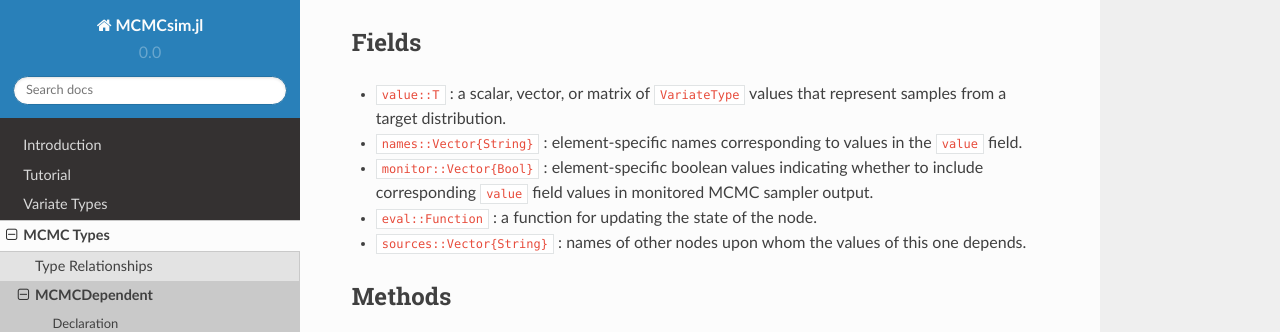
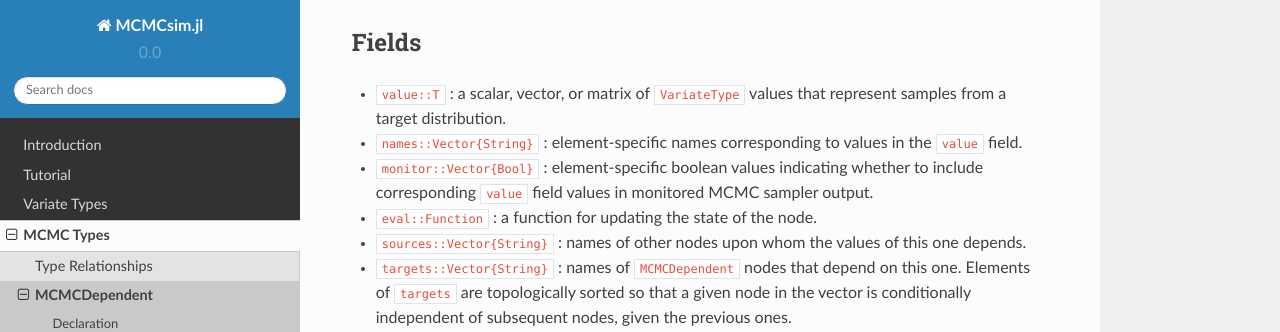
Before and after one commit to brian-j-smith/Mamba.jl, a Sphinx documentation site: the page built from doc/mcmc/dependent.rst, in a window 1280 px wide and 900 px high, scrolled down 678 px, cut to the strip 0-332 px from the top of the window. Built offline with Sphinx 7.4.7 and the Read the Docs theme 2.0.0, drawn with Linux system fonts in a browser that asks for light colours; formulas are drawn with MathJax 3; some of the changed text lies outside the part shown.

Commit message:
Added targets fields to MCMCDependent types.

```diff
--- a/doc/mcmc/dependent.rst
+++ b/doc/mcmc/dependent.rst
@@ -22,6 +22,7 @@ Fields
 * ``monitor::Vector{Bool}`` : element-specific boolean values indicating whether to include corresponding ``value`` field values in monitored MCMC sampler output.
 * ``eval::Function`` : a function for updating the state of the node.
 * ``sources::Vector{String}`` : names of other nodes upon whom the values of this one depends.
+* ``targets::Vector{String}`` : names of ``MCMCDependent`` nodes that depend on this one.  Elements of ``targets`` are topologically sorted so that a given node in the vector is conditionally independent of subsequent nodes, given the previous ones.
 
 Methods
 ^^^^^^^
@@ -115,6 +116,7 @@ Fields
 * ``monitor::Vector{Bool}`` : element-specific boolean values indicating whether to include corresponding ``value`` field values in monitored MCMC sampler output.
 * ``eval::Function`` : a function for updating values stored in ``value``.
 * ``sources::Vector{String}`` : names of other nodes upon whom the values of this one depends.
+* ``targets::Vector{String}`` : names of ``MCMCDependent`` nodes that depend on this one.  Elements of ``targets`` are topologically sorted so that a given node in the vector is conditionally independent of subsequent nodes, given the previous ones.
 
 Constructors
 ^^^^^^^^^^^^
@@ -195,6 +197,7 @@ Fields
 * ``monitor::Vector{Bool}`` : element-specific boolean values indicating whether to include corresponding ``value`` field values in monitored MCMC sampler output.
 * ``eval::Function`` : a function for updating the ``distr`` field for the node.
 * ``sources::Vector{String}`` : names of other nodes upon whom the distributional specification for this one depends.
+* ``targets::Vector{String}`` : names of ``MCMCDependent`` nodes that depend on this one.  Elements of ``targets`` are topologically sorted so that a given node in the vector is conditionally independent of subsequent nodes, given the previous ones.
 * ``distr::DistributionStruct`` : the distributional specification for the node.
 
 Aliases
--- a/doc/mcmc/model.rst
+++ b/doc/mcmc/model.rst
@@ -16,8 +16,8 @@ Fields
 ^^^^^^
 
 * ``nodes::Dict{String,Any}`` : a dictionary containing all input, logical, and stochastic model nodes.
+* ``samplers::Vector{MCMCSampler}`` : sampling functions for updating blocks of stochastic nodes.
 * ``targets::Vector{String}`` : names of all ``MCMCDependent`` nodes in topologically sorted order so that a given node in the vector is conditionally independent of subsequent nodes, given the previous ones.
-* ``samplers::Vector{MCMCSampler}`` : sampling functions for updating blocks of stochastic nodes.
 * ``iter::Integer`` : current MCMC draw from the target distribution.
 * ``burnin::Integer`` : number of initial draws to discard as a burn-in sequence to allow for convergence.
 * ``chain::Integer`` : current run of the MCMC simulator in a possible sequence of runs.
--- a/doc/mcmc/sampler.rst
+++ b/doc/mcmc/sampler.rst
@@ -22,9 +22,9 @@ Fields
 ^^^^^^
 
 * ``params::Vector{String}`` : names of the stochastic nodes in the block being updated by the sampler.
-* ``targets::Vector{String}`` : names of ``MCMCDependent`` nodes that depend on and whose states must be updated after the ``params``.  Elements of ``targets`` are topologically sorted so that a given node in the vector is conditionally independent of subsequent nodes, given the previous ones.
 * ``eval::Function`` : a sampling function that updates values of the ``params`` nodes.
 * ``tune::Dict`` : any tuning parameters needed by the sampling function.
+* ``targets::Vector{String}`` : names of ``MCMCDependent`` nodes that depend on and whose states must be updated after the ``params``.  Elements of ``targets`` are topologically sorted so that a given node in the vector is conditionally independent of subsequent nodes, given the previous ones.
 
 Constructor
 ^^^^^^^^^^^
```
Also changed, not shown: doc/images/mcmcUML.png, doc/images/variateUML.png, 6 other files.
